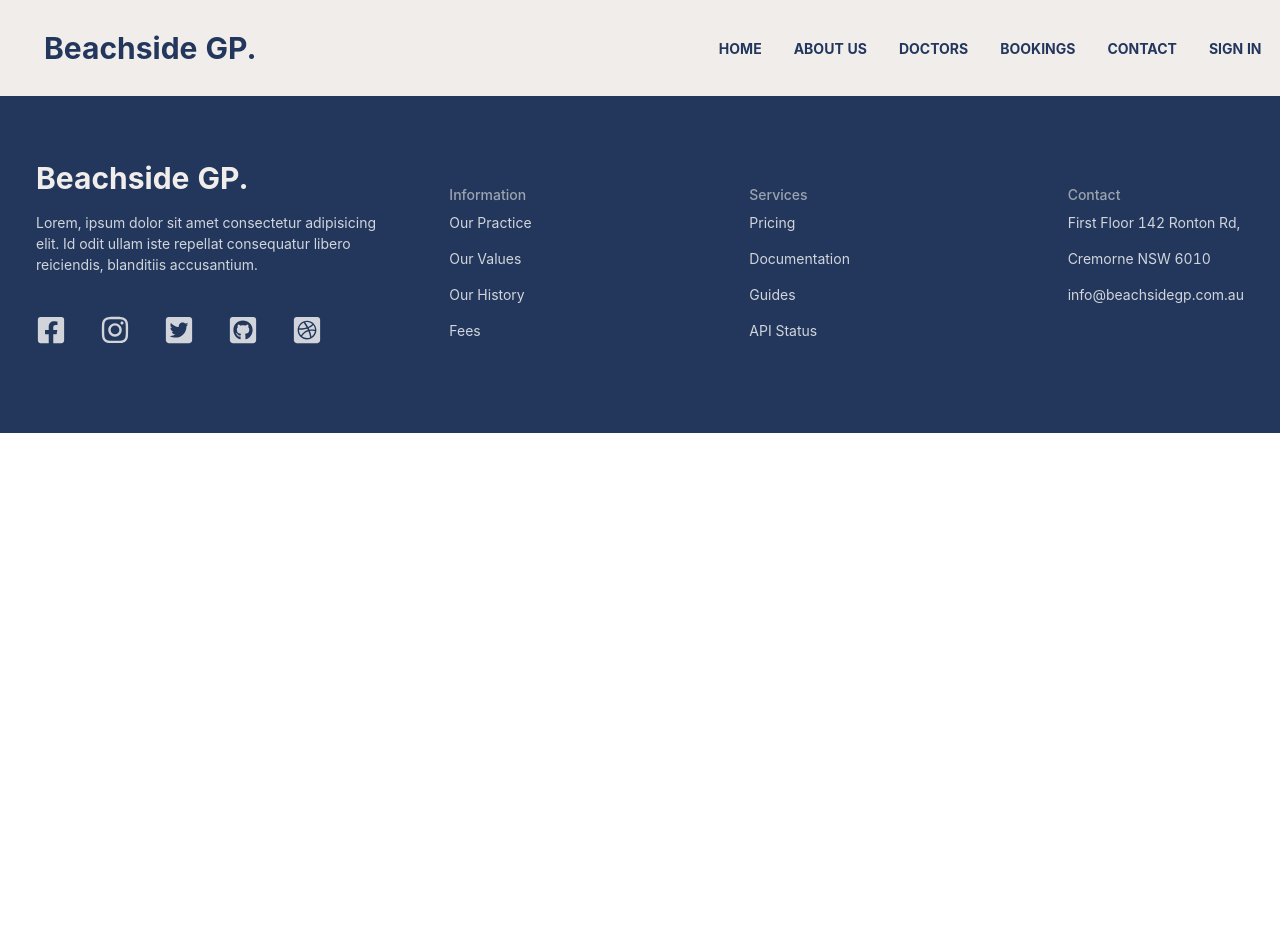
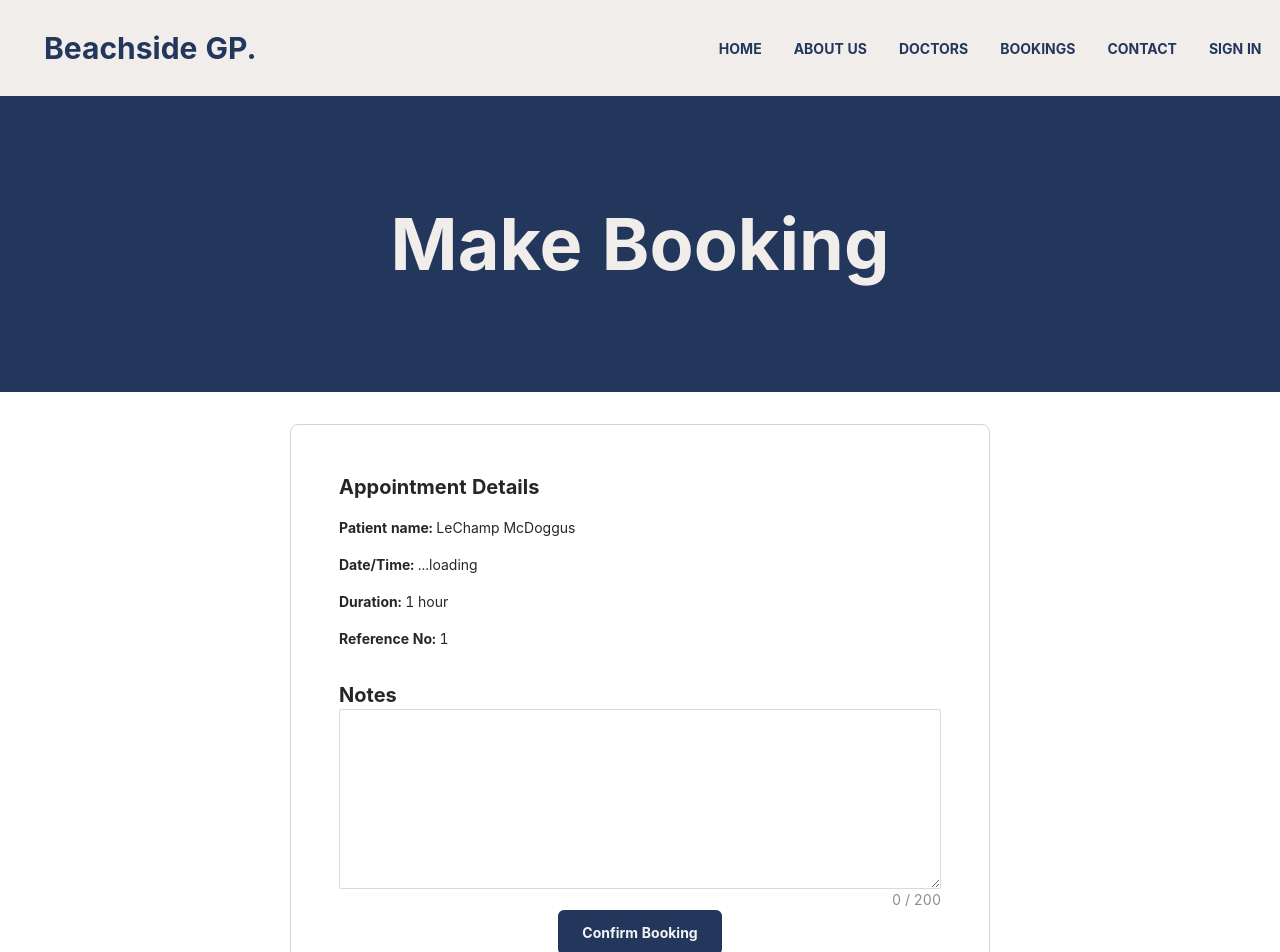
Before and after one commit to marlonmoreira000/clinic-concierge-app-frontend, a React (Vite) app: page /bookings/1 in a window 1280 px wide. Shown: the top 952 px of the page. Before the commit the page ends 800 px from the top, so only its background shows below. Built offline with nearby package versions, Linux system fonts and the light colour scheme; no server answers.

Commit message:
add booking confirmation page

```diff
--- a/src/components/App.jsx
+++ b/src/components/App.jsx
@@ -4,6 +4,7 @@ import Home from "./pages/Home";
 import About from "./pages/About";
 import Doctors from "./pages/Doctors";
 import Bookings from "./pages/Bookings";
+import MakeBooking from "./pages/MakeBooking";
 import Contact from "./pages/Contact";
 import Signin from "./pages/Signin";
 import Footer from "./Footer";
@@ -17,6 +18,7 @@ const App = () => {
         <Route path="/about" element={<About />} />
         <Route path="/doctors" element={<Doctors />} />
         <Route path="/bookings" element={<Bookings />} />
+        <Route path="/bookings/:id" element={<MakeBooking />} />
         <Route path="/contact" element={<Contact />} />
         <Route path="/sign-in" element={<Signin />} />
       </Routes>
--- a/src/components/pages/Bookings.jsx
+++ b/src/components/pages/Bookings.jsx
@@ -97,7 +97,7 @@ const Bookings = () => {
                 ? appointments.map((item, index) => {
                     return (
                       <li key={index}>
-                        <Link to="#">{item.doctor_id}</Link>
+                        <Link to={`/bookings/${item._id}`}>{item.doctor_id}</Link>
                       </li>
                     );
                   })
--- /dev/null
+++ b/src/components/pages/MakeBooking.jsx
@@ -0,0 +1,69 @@
+import React, { useState } from "react";
+import { useEffect } from "react";
+import { useParams } from "react-router-dom";
+import Header from "../Header";
+import { Input } from "antd";
+const { TextArea } = Input;
+
+
+const MakeBooking = () => {
+  const [appointment, setAppointment] = useState("");
+  const [notes, setNotes] = useState("");
+
+  const params = useParams();
+
+  useEffect(() => {
+    fetch(
+      `https://clinic-concierge.herokuapp.com/api/v1/appointments/${params.id}`
+    )
+      .then((res) => res.json())
+      .then((data) => setAppointment(data))
+      .catch((err) => console.log(err));
+  }, []);
+
+
+    const handleNotesChange = (e) => {
+        // console.log(e.target.value);
+        setNotes(e.target.value)
+};
+
+  return (
+    <>
+      <Header text="Make Booking" />
+      <div>
+        <div className="p-12 flex flex-col justify-center max-w-[700px] mx-auto border border-gray-300 rounded-lg my-8">
+          <div>
+            <h3 className="text-xl font-bold pb-2">Appointment Details</h3>
+            <p className="py-2"><span className="font-bold">Patient name:</span> LeChamp McDoggus</p>
+            <p className="py-2">
+              <span className="font-bold">Date/Time: </span>
+              {appointment
+                ? appointment.appointment_slot.start_time
+                : "...loading"}
+            </p>
+            <p className="py-2"><span className="font-bold">Duration:</span> 1 hour</p>
+            <p className="py-2"><span className="font-bold">Reference No:</span> {params.id}</p>
+          </div>
+          <div className="pt-6">
+            <h3 className="text-xl font-bold">Notes</h3>
+            <TextArea
+              showCount
+              maxLength={200}
+              style={{
+                height: 180,
+              }}
+              onChange={handleNotesChange}
+            />
+          </div>
+          <div className="font-bold flex justify-center">
+            <button className="bg-[#23375d] hover:bg-[#334b88] text-gray-100 py-3 px-6 rounded-md">
+              Confirm Booking
+            </button>
+          </div>
+        </div>
+      </div>
+    </>
+  );
+};
+
+export default MakeBooking;
```
